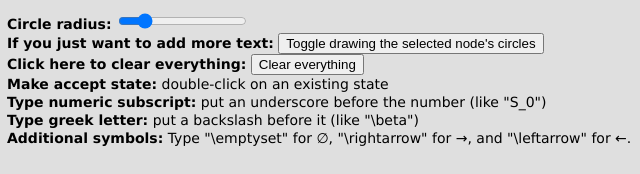
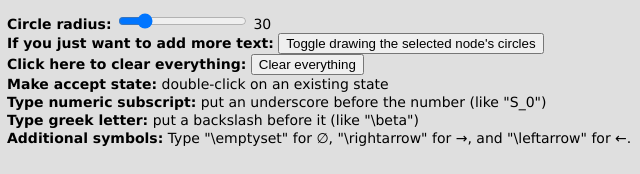
Before and after one commit to abpaudel/fsm-designer, a plain HTML site: page index.html in a window 1280 px wide. Shown: the part 1057-1231 px from the top of the page, 273-913 px from the left. Drawn offline with Linux system fonts and the light colour scheme.

Commit message:
display circle radius

```diff
--- a/fsm.js
+++ b/fsm.js
@@ -736,6 +736,7 @@ function makeNodeTextOnly() {
 
 function radiusChanged() {
 	var newRadius = document.getElementById("rangeSlider").value;
+	document.getElementById('sliderValue').innerHTML = newRadius;
 	newRadius = parseInt(newRadius);
 	nodeRadius = newRadius;
 	draw();
--- a/index.html
+++ b/index.html
@@ -111,7 +111,7 @@ if (typeof btoa == 'undefined') {
 			<li><b>Move something:</b> drag it around</li>
 			<li><b>Delete something:</b> click it and press the delete key (not the backspace key)</li>
 		</ul><ul>
-			<li><b>Circle radius:</b> <input type="range" id="rangeSlider" min="20" max="80" value="30" oninput="javascript:radiusChanged();" onchange="javascript:radiusChanged();" />
+			<li><b>Circle radius:</b> <input type="range" id="rangeSlider" min="20" max="80" value="30" oninput="javascript:radiusChanged();" onchange="javascript:radiusChanged();" /> <output id="sliderValue">30</output>
 			<li><b>If you just want to add more text:</b> <button onclick="javascript:makeNodeTextOnly()">Toggle drawing the selected node's circles</button>
 			<li><b>Click here to clear everything:</b> <button onclick="javascript:clearCanvas()">Clear everything</button>
 			<li><b>Make accept state:</b> double-click on an existing state</li>
```
